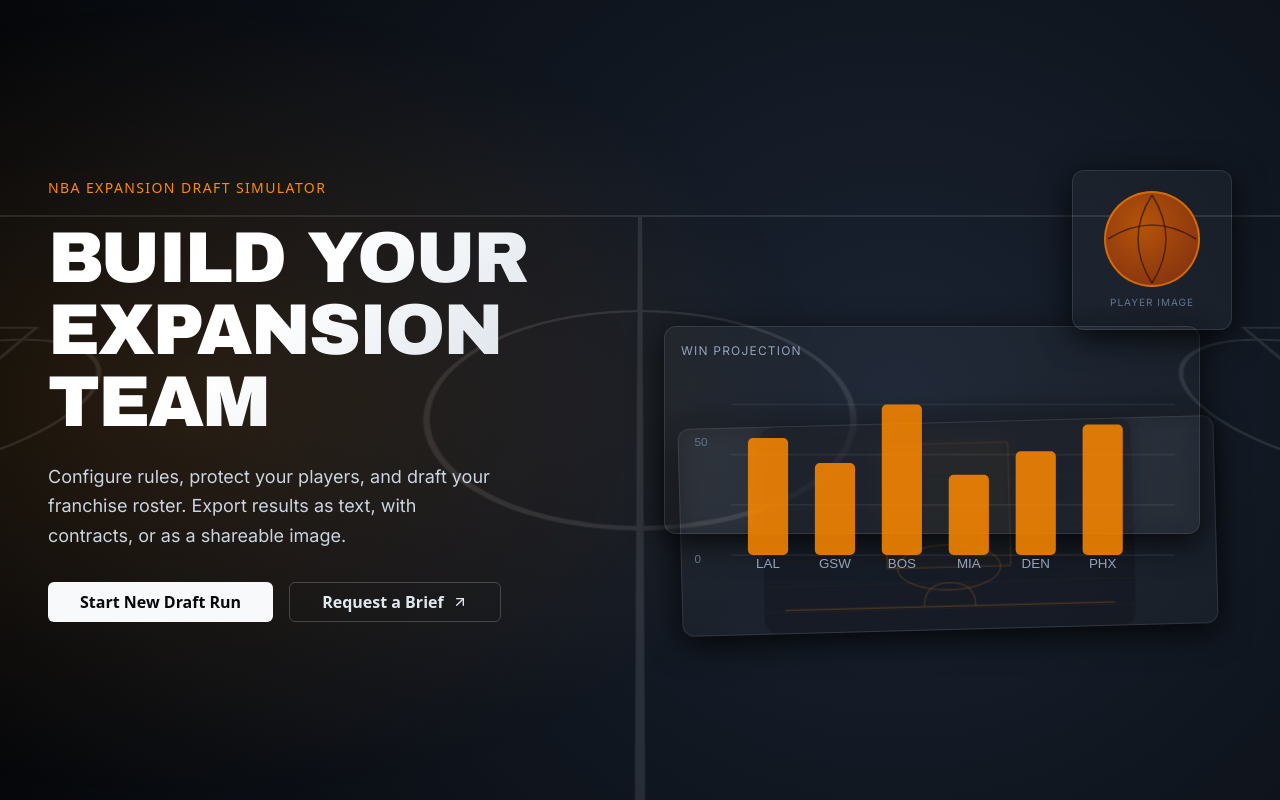
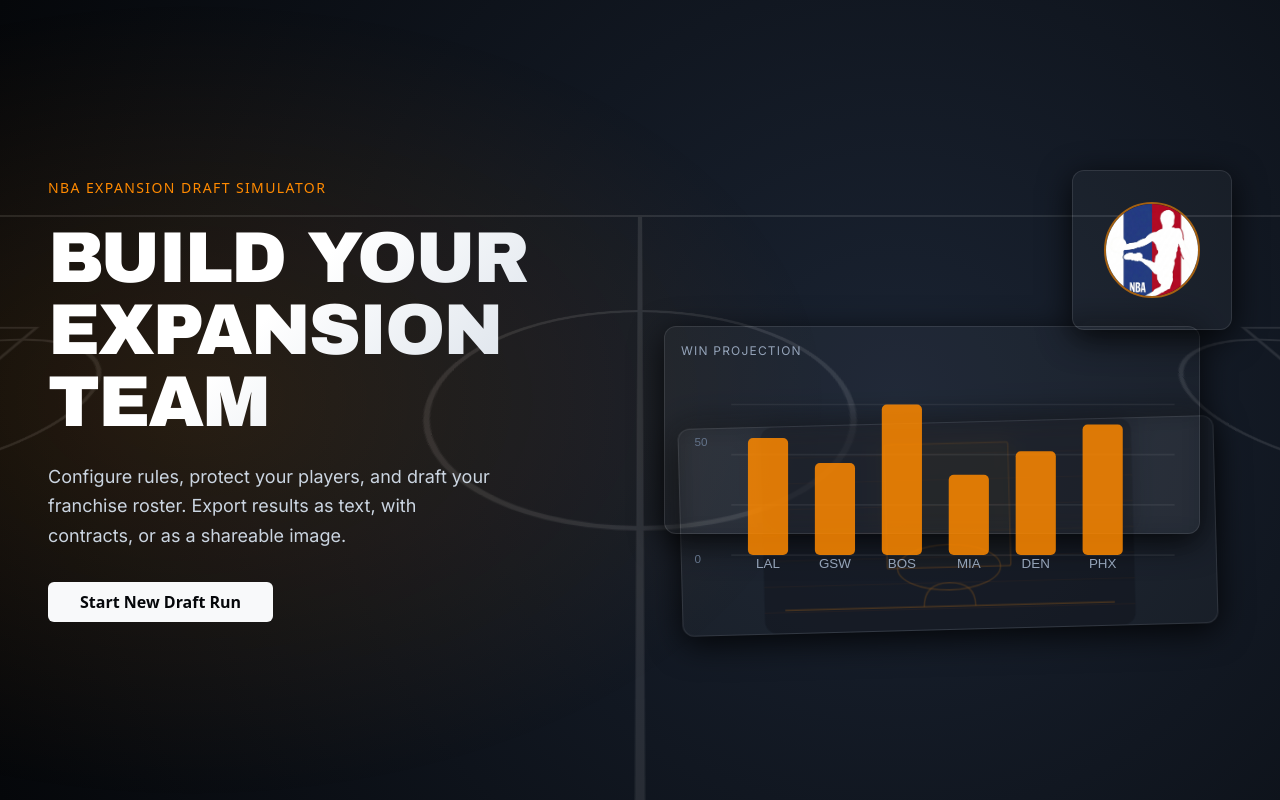
Before and after one commit to ARO2S/NBAExpansion, a Next.js app: page / in a window 1280 px wide. Built offline with nearby package versions, Linux system fonts and the light colour scheme.

Commit message:
hero adjustment

```diff
--- a/src/components/ui/hero-1.tsx
+++ b/src/components/ui/hero-1.tsx
@@ -1,7 +1,9 @@
 "use client"
 
+import Image from "next/image"
 import { ArrowUpRight } from "lucide-react"
 import { Button } from "@/components/ui/button"
+import expansionLogo from "@/app/nbaexpansionv2.png"
 
 interface HeroProps {
   eyebrow?: string
@@ -108,14 +110,14 @@
                 <a href={ctaHref}>{ctaLabel}</a>
               </Button>
             )}
-            <Button
+            {/* <Button
               variant="ghost"
               className="px-8 py-3 text-base font-semibold text-[#E2E8F0] border border-white/20
                 hover:bg-white/5 hover:border-white/40 transition-all duration-200 flex items-center gap-2"
             >
               Request a Brief
               <ArrowUpRight className="w-4 h-4" />
-            </Button>
+            </Button> */}
           </div>
         </div>
 
@@ -177,17 +179,9 @@
             className="glass-card absolute top-0 right-0 w-40 h-40 flex flex-col items-center justify-center gap-2 animate-float-medium"
             style={{ zIndex: 3 }}
           >
-            <div
-              className="relative w-24 h-24 rounded-full border-2 border-[#FF8A00]/60 flex items-center justify-center"
-              style={{ background: "radial-gradient(circle at 40% 35%, #b45309, #7c2d12)" }}
-            >
-              <svg viewBox="0 0 96 96" className="absolute w-24 h-24" aria-hidden="true">
-                <path d="M 48 4 Q 20 48 48 92" fill="none" stroke="rgba(0,0,0,0.5)" strokeWidth="1.5" />
-                <path d="M 48 4 Q 76 48 48 92" fill="none" stroke="rgba(0,0,0,0.5)" strokeWidth="1.5" />
-                <path d="M 4 48 Q 48 20 92 48" fill="none" stroke="rgba(0,0,0,0.5)" strokeWidth="1.5" />
-              </svg>
+            <div className="relative w-24 h-24 rounded-full border-2 border-[#FF8A00]/60 overflow-hidden">
+              <Image src={expansionLogo} alt="NBA Expansion logo" fill className="object-cover" />
             </div>
-            <span className="text-[10px] text-slate-500 uppercase tracking-widest font-inter">Player Image</span>
           </div>
 
         </div>
```
Also changed, not shown: 1 other file (tests, documents, lock files or other folders).
